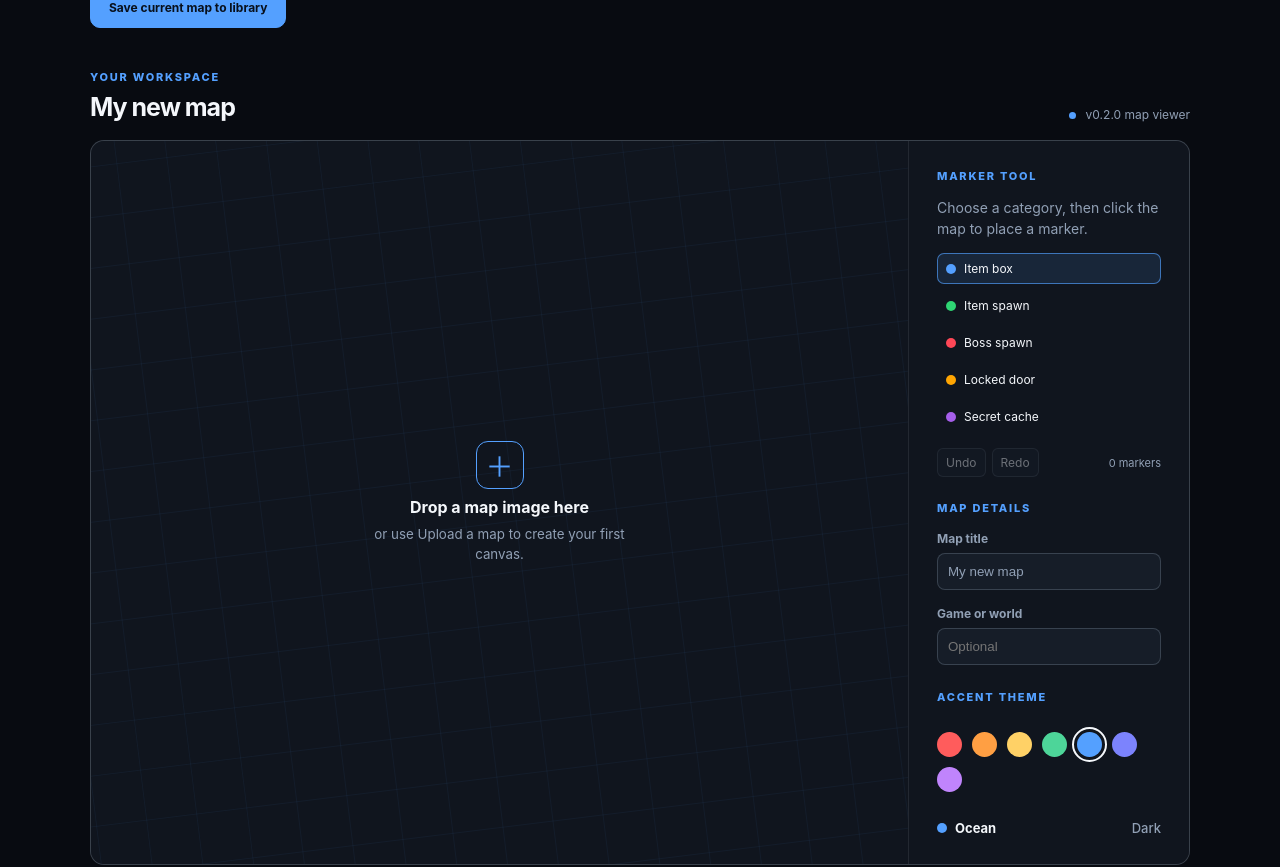
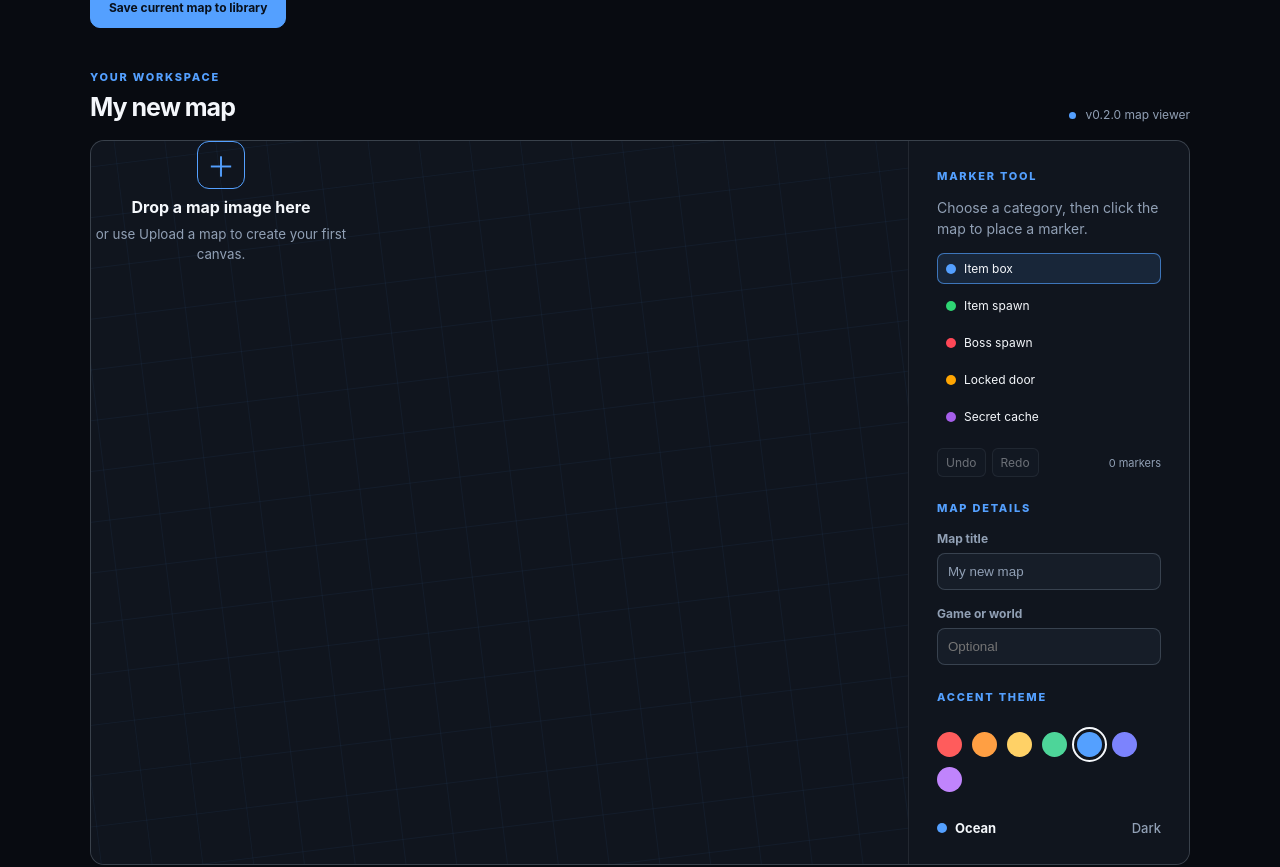
Before and after one commit to Lumenlum/Map-Maker, a React (Vite) app: page / in a window 1280 px wide. Shown: the part 827-1694 px from the top of the page. Built offline with nearby package versions, Linux system fonts and the light colour scheme.

Commit message:
Improve cursor-centered map zoom

```diff
--- a/src/App.tsx
+++ b/src/App.tsx
@@ -31,6 +31,7 @@ export function App() {
   const [game, setGame] = useState('')
   const [mapImage, setMapImage] = useState<string | null>(null)
   const [zoom, setZoom] = useState(1)
+  const [zoomOrigin, setZoomOrigin] = useState('50% 50%')
   const [activeType, setActiveType] = useState('box')
   const [markers, setMarkers] = useState<Marker[]>([])
   const [history, setHistory] = useState<Marker[][]>([])
@@ -80,6 +81,16 @@ export function App() {
     setHistory((items) => [...items, markers])
     setMarkers(next)
     setFuture((items) => items.slice(1))
+  }
+  function zoomAt(event: React.WheelEvent<HTMLDivElement>) {
+    event.preventDefault()
+    const rect = event.currentTarget.getBoundingClientRect()
+    setZoomOrigin(
+      `${((event.clientX - rect.left) / rect.width) * 100}% ${((event.clientY - rect.top) / rect.height) * 100}%`,
+    )
+    setZoom((value) =>
+      Math.min(3, Math.max(0.5, value + (event.deltaY < 0 ? 0.12 : -0.12))),
+    )
   }
   function saveMapCard() {
     setMapCards((cards) =>
@@ -222,10 +233,18 @@ export function App() {
           <div
             className="map-stage"
             onClick={addMarker}
+            onWheel={zoomAt}
             onDragOver={(event) => event.preventDefault()}
             onDrop={(event) => {
               event.preventDefault()
               loadMap(event.dataTransfer.files[0])
+            }}
+          >
+            <div
+              className="map-content"
+              style={{
+                transform: `scale(${zoom})`,
+                transformOrigin: zoomOrigin,
               }}
             >
               {mapImage ? (
@@ -233,7 +252,6 @@ export function App() {
                   className="map-image"
                   src={mapImage}
                   alt="Uploaded base map"
-                style={{ transform: `scale(${zoom})` }}
                 />
               ) : (
                 <>
@@ -288,6 +306,7 @@ export function App() {
                   ●
                 </button>
               ))}
+            </div>
             {mapImage && (
               <div className="map-tools">
                 <button
--- a/src/styles.css
+++ b/src/styles.css
@@ -234,6 +234,11 @@ button {
   min-height: 300px;
   overflow: hidden;
   background: var(--surface);
+}
+.map-content {
+  position: absolute;
+  inset: 0;
+  transition: transform 0.12s ease-out;
 }
 .map-image {
   max-width: 100%;
```
Lines whose indentation alone changed are shown as unchanged.
